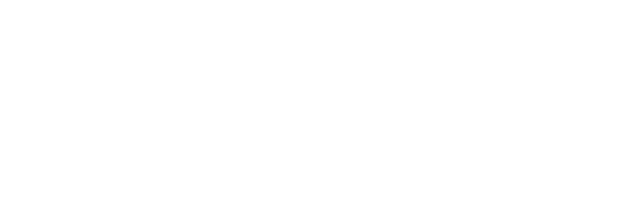
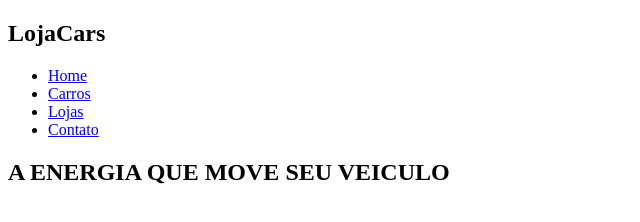
Before and after one commit to Meu-Pessoal/Projeto-5, a plain HTML site: page index.html in a window 1280 px wide. Shown: the whole page, without its empty margins (0-640 px from the left). Drawn offline with Linux system fonts and the light colour scheme.

Commit message:
criando a estrutura do header

```diff
--- a/index.html
+++ b/index.html
@@ -8,6 +8,23 @@
     <title>Projeto 5</title>
 </head>
 <body>
+    <section class="hero">
+        <header>
+            <h1><span>Loja</span>Cars</h1>
+            <nav>
+                <ul class="header-menu">
+                    <li><a href="#">Home</a></li>
+                    <li><a href="#">Carros</a></li>
+                    <li><a href="#">Lojas</a></li>
+                    <li><a href="#">Contato</a></li>
+                </ul>
+            </nav>
+        </header>
+
+        <h2 id="titulo">A ENERGIA QUE <span>MOVE SEU VEICULO</span></h2>
+    </section>
+
+
 
 </body>
 </html>
```
